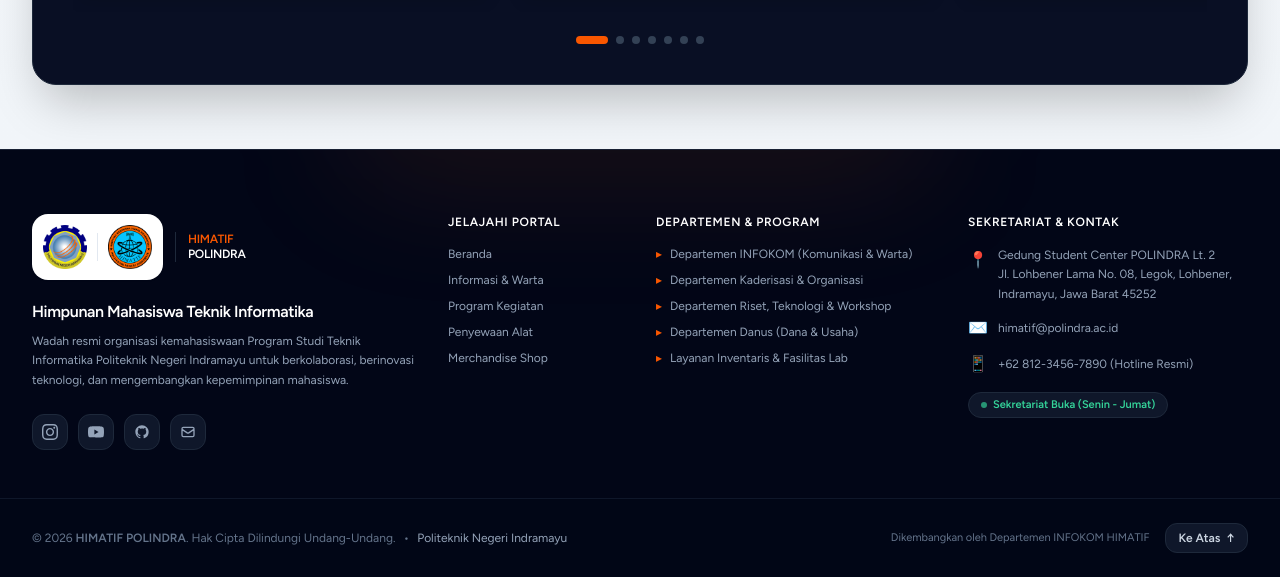
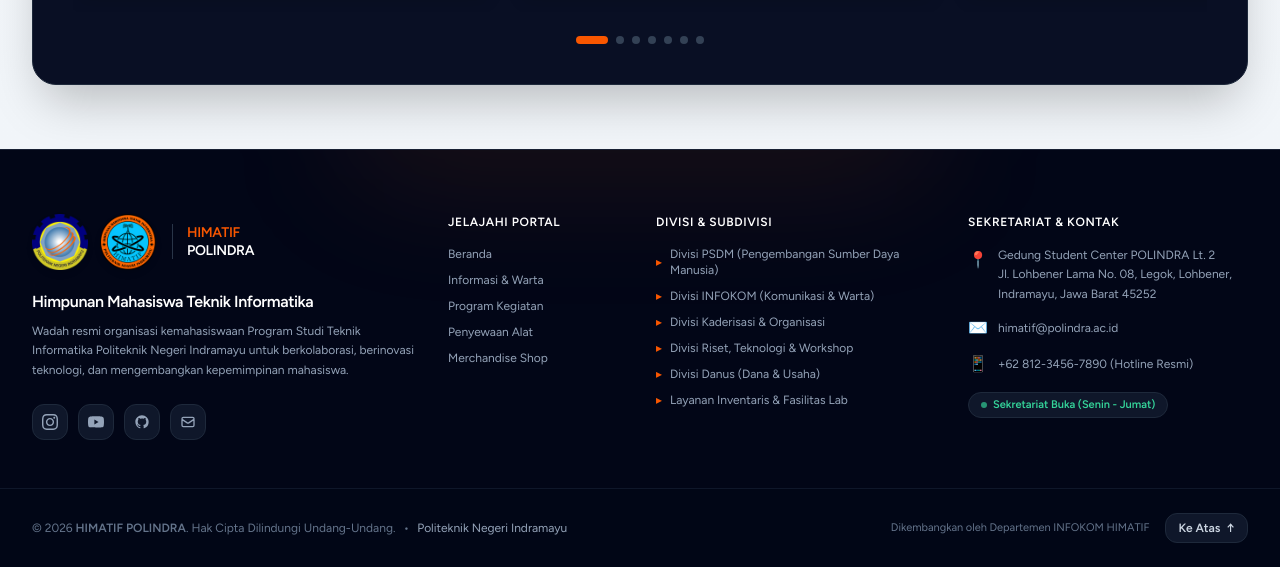
Before and after one commit to Blues24/himatif-nexus, a Laravel app: page / in a window 1280 px wide. Shown: the part 3009-3586 px from the top of the page. Run offline with Laravel 12, Linux system fonts and the light colour scheme; style sheets or scripts are compiled from the project's sources; some libraries are stand-ins or nearby versions.

Commit message:
style: remove white background container and increase logo size in footer

```diff
--- a/resources/js/Components/AppFooter.vue
+++ b/resources/js/Components/AppFooter.vue
@@ -17,33 +17,31 @@ const scrollToTop = () => {
 
                 <!-- Kolom 1: Profil Organisasi & Dua Logo (POLINDRA & HIMATIF) -->
                 <div class="lg:col-span-4 space-y-5 text-left">
-                    <!-- Logo POLINDRA & HIMATIF Side-by-Side dengan Container Rapi -->
-                    <div class="flex items-center gap-3">
-                        <div class="flex items-center gap-2.5 bg-white p-2 sm:p-2.5 rounded-2xl shadow-sm border border-white/40">
+                    <!-- Logo POLINDRA & HIMATIF Side-by-Side Tanpa Background Putih -->
+                    <div class="flex items-center gap-3.5 sm:gap-4">
+                        <div class="flex items-center gap-3 shrink-0">
                             <!-- Logo Politeknik Negeri Indramayu -->
                             <img
                                 src="/images/logo-polindra.png"
                                 alt="Logo POLINDRA"
-                                class="h-10 sm:h-11 w-auto object-contain drop-shadow-2xs"
+                                class="h-12 sm:h-14 w-auto object-contain drop-shadow-md"
                                 loading="lazy"
                             />
-                            <!-- Garis Pembatas -->
-                            <div class="h-7 w-[1px] bg-slate-200"></div>
                             <!-- Logo HIMATIF POLINDRA -->
                             <img
                                 src="/images/logo-himatif.png"
                                 alt="Logo HIMATIF"
-                                class="h-10 sm:h-11 w-auto object-contain drop-shadow-2xs"
+                                class="h-12 sm:h-14 w-auto object-contain drop-shadow-md"
                                 loading="lazy"
                             />
                         </div>
 
                         <!-- Nama Singkat Organisasi -->
-                        <div class="border-l border-slate-800 pl-3">
-                            <span class="text-xs font-black tracking-tight leading-tight uppercase block text-[#F95700]">
+                        <div class="border-l border-slate-700/80 pl-3.5">
+                            <span class="text-sm font-black tracking-tight leading-tight uppercase block text-[#F95700]">
                                 HIMATIF
                             </span>
-                            <span class="text-xs font-extrabold tracking-tight leading-tight uppercase text-white block">
+                            <span class="text-sm font-extrabold tracking-tight leading-tight uppercase text-white block">
                                 POLINDRA
                             </span>
                         </div>
@@ -143,24 +141,28 @@ const scrollToTop = () => {
                 <!-- Kolom 3: Layanan & Departemen -->
                 <div class="lg:col-span-3 space-y-4 text-left">
                     <h4 class="text-xs font-bold text-white uppercase tracking-wider">
-                        Departemen & Program
+                        Divisi & Subdivisi
                     </h4>
                     <ul class="space-y-2.5 text-xs text-slate-400">
                         <li class="flex items-center gap-2">
                             <span class="text-[#F95700]">▸</span>
-                            <span>Departemen INFOKOM (Komunikasi & Warta)</span>
+                            <span>Divisi PSDM (Pengembangan Sumber Daya Manusia)</span>
                         </li>
                         <li class="flex items-center gap-2">
                             <span class="text-[#F95700]">▸</span>
-                            <span>Departemen Kaderisasi & Organisasi</span>
+                            <span>Divisi INFOKOM (Komunikasi & Warta)</span>
                         </li>
                         <li class="flex items-center gap-2">
                             <span class="text-[#F95700]">▸</span>
-                            <span>Departemen Riset, Teknologi & Workshop</span>
+                            <span>Divisi Kaderisasi & Organisasi</span>
                         </li>
                         <li class="flex items-center gap-2">
                             <span class="text-[#F95700]">▸</span>
-                            <span>Departemen Danus (Dana & Usaha)</span>
+                            <span>Divisi Riset, Teknologi & Workshop</span>
+                        </li>
+                        <li class="flex items-center gap-2">
+                            <span class="text-[#F95700]">▸</span>
+                            <span>Divisi Danus (Dana & Usaha)</span>
                         </li>
                         <li class="flex items-center gap-2">
                             <span class="text-[#F95700]">▸</span>
```
